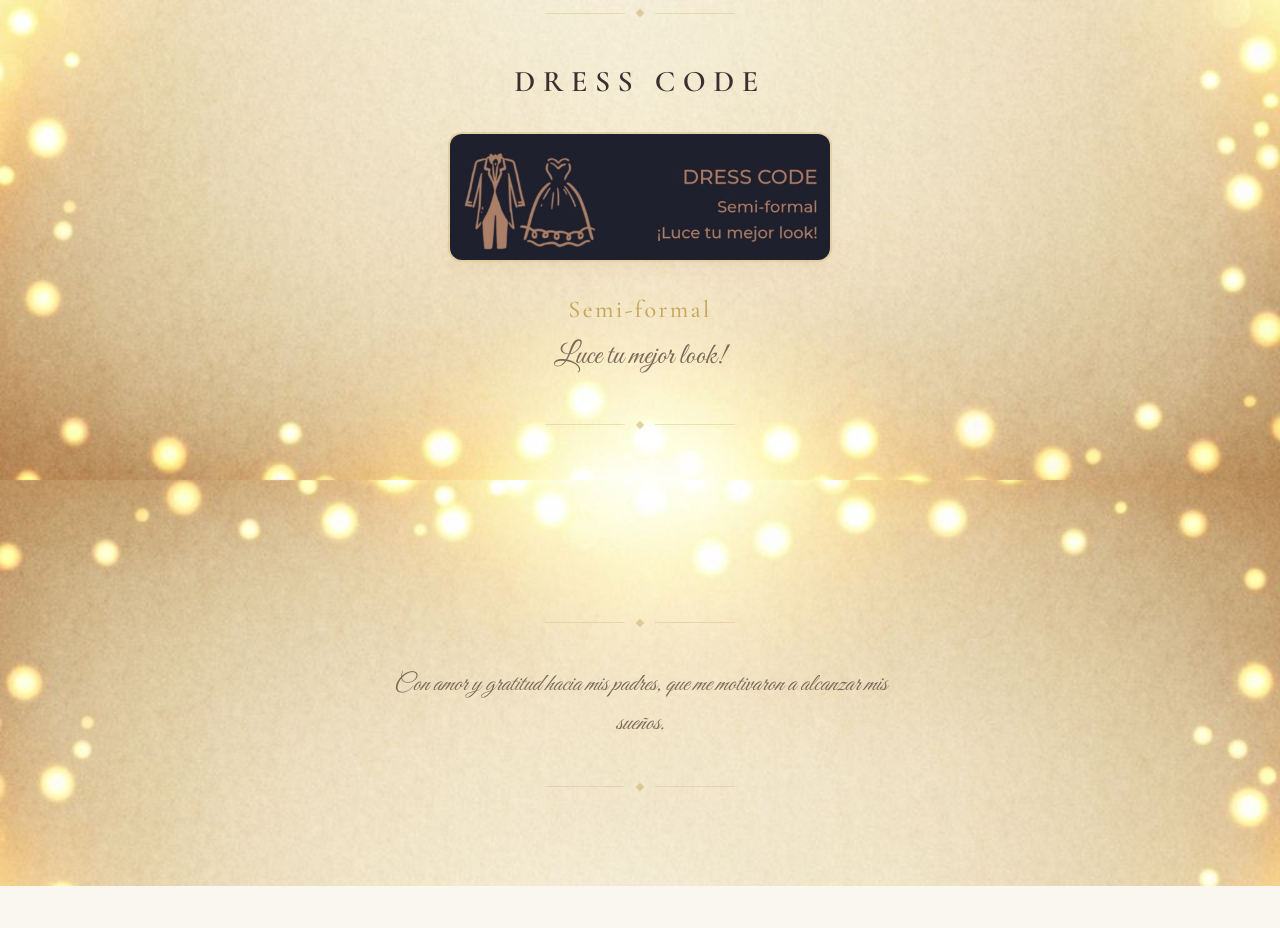
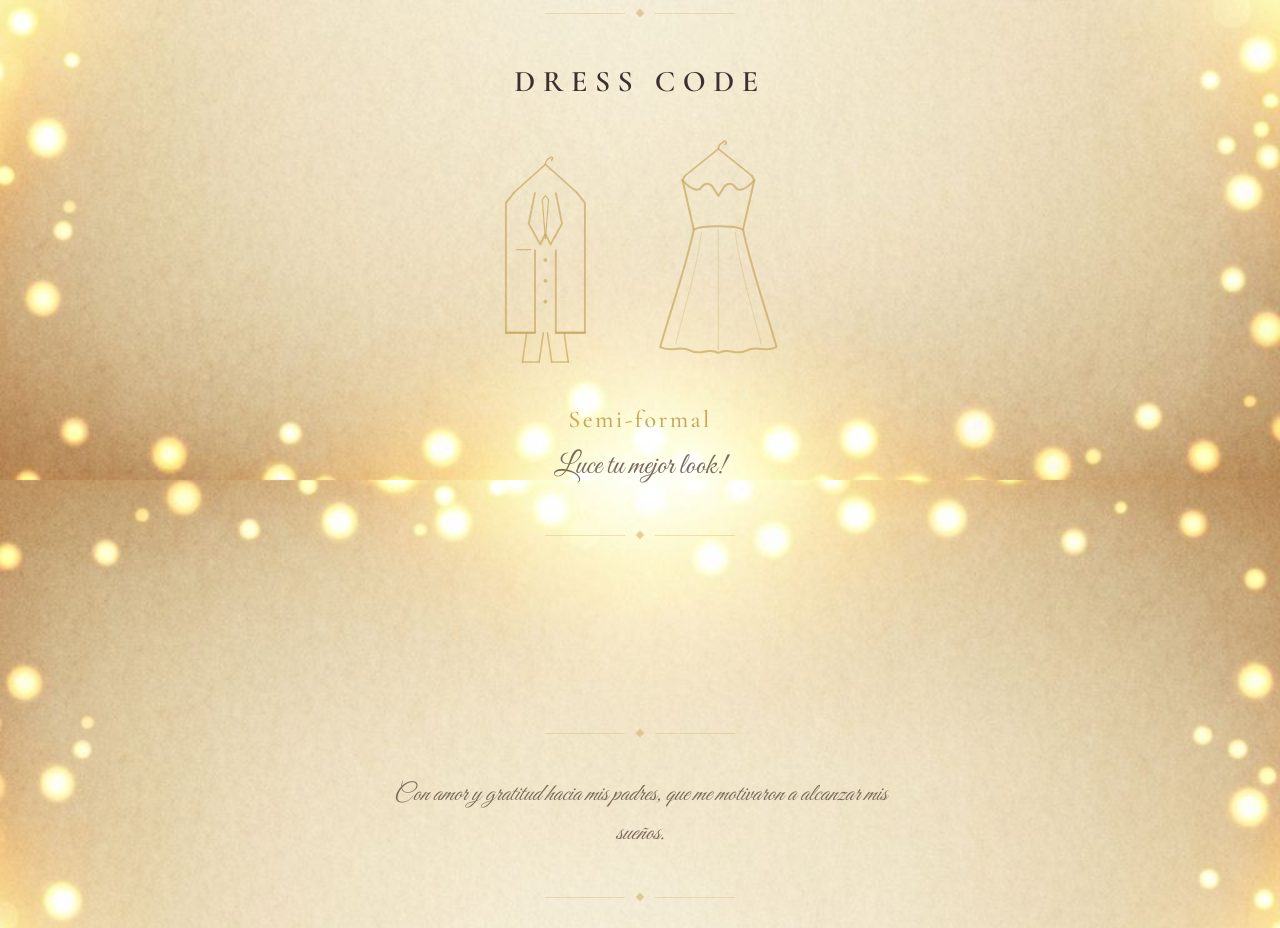
Before and after one commit to carlosaariasl/graduacion, a Next.js app: page / in a window 1280 px wide. Shown: the part 4640-5568 px from the top of the page. Before the commit the page ends 5526 px from the top, so only its background shows below. Built offline with nearby package versions, Linux system fonts and the light colour scheme.

Commit message:
feat: add line-art SVGs for Dress Code section
Replace reference image with custom SVG illustrations.

Co-authored-by: Carlos Arias <43482712+carlosaariasl@users.noreply.github.com>

```diff
--- a/components/dress-code-section.tsx
+++ b/components/dress-code-section.tsx
@@ -1,6 +1,199 @@
-import Image from "next/image"
 import { FadeInSection } from "./fade-in-section"
 import { GoldDividerSimple } from "./gold-divider"
+
+function SuitIllustration({ className = "" }: { className?: string }) {
+  return (
+    <svg
+      viewBox="0 0 120 200"
+      fill="none"
+      xmlns="http://www.w3.org/2000/svg"
+      className={className}
+      aria-hidden="true"
+    >
+      {/* Hanger */}
+      <path
+        d="M60 8 C60 4, 64 2, 64 2 C66 0, 68 2, 66 4"
+        stroke="currentColor"
+        strokeWidth="1.5"
+        strokeLinecap="round"
+      />
+      <path
+        d="M60 8 L30 35 M60 8 L90 35"
+        stroke="currentColor"
+        strokeWidth="1.5"
+        strokeLinecap="round"
+      />
+      {/* Jacket shoulders */}
+      <path
+        d="M30 35 L22 45 L22 170 L50 170 L50 90"
+        stroke="currentColor"
+        strokeWidth="1.8"
+        fill="none"
+        strokeLinejoin="round"
+      />
+      <path
+        d="M90 35 L98 45 L98 170 L70 170 L70 90"
+        stroke="currentColor"
+        strokeWidth="1.8"
+        fill="none"
+        strokeLinejoin="round"
+      />
+      {/* Lapels */}
+      <path
+        d="M50 35 L44 65 L55 85 L60 75"
+        stroke="currentColor"
+        strokeWidth="1.8"
+        fill="none"
+        strokeLinejoin="round"
+      />
+      <path
+        d="M70 35 L76 65 L65 85 L60 75"
+        stroke="currentColor"
+        strokeWidth="1.8"
+        fill="none"
+        strokeLinejoin="round"
+      />
+      {/* Tie */}
+      <path
+        d="M57 42 L60 38 L63 42 L60 80 Z"
+        stroke="currentColor"
+        strokeWidth="1.2"
+        fill="none"
+      />
+      {/* Pocket */}
+      <path
+        d="M32 90 L46 90"
+        stroke="currentColor"
+        strokeWidth="1.2"
+        strokeLinecap="round"
+      />
+      {/* Buttons */}
+      <circle cx="60" cy="100" r="1.8" fill="currentColor" />
+      <circle cx="60" cy="120" r="1.8" fill="currentColor" />
+      <circle cx="60" cy="140" r="1.8" fill="currentColor" />
+      {/* Bottom hem */}
+      <path
+        d="M22 170 L50 170 M70 170 L98 170"
+        stroke="currentColor"
+        strokeWidth="1.8"
+        strokeLinecap="round"
+      />
+      {/* Pants legs hint */}
+      <path
+        d="M42 170 L38 198 M58 170 L54 198"
+        stroke="currentColor"
+        strokeWidth="1.5"
+        strokeLinecap="round"
+      />
+      <path
+        d="M62 170 L66 198 M78 170 L82 198"
+        stroke="currentColor"
+        strokeWidth="1.5"
+        strokeLinecap="round"
+      />
+      <path
+        d="M38 198 L54 198 M66 198 L82 198"
+        stroke="currentColor"
+        strokeWidth="1.5"
+        strokeLinecap="round"
+      />
+    </svg>
+  )
+}
+
+function DressIllustration({ className = "" }: { className?: string }) {
+  return (
+    <svg
+      viewBox="0 0 140 200"
+      fill="none"
+      xmlns="http://www.w3.org/2000/svg"
+      className={className}
+      aria-hidden="true"
+    >
+      {/* Hanger */}
+      <path
+        d="M70 8 C70 4, 74 2, 74 2 C76 0, 78 2, 76 4"
+        stroke="currentColor"
+        strokeWidth="1.5"
+        strokeLinecap="round"
+      />
+      <path
+        d="M70 8 L40 32 M70 8 L100 32"
+        stroke="currentColor"
+        strokeWidth="1.5"
+        strokeLinecap="round"
+      />
+      {/* Bodice - sweetheart neckline */}
+      <path
+        d="M40 32 L38 36 C38 36, 50 50, 55 42 C58 38, 62 38, 65 42 L70 50 L75 42 C78 38, 82 38, 85 42 C90 50, 102 36, 102 36 L100 32"
+        stroke="currentColor"
+        strokeWidth="1.8"
+        fill="none"
+        strokeLinejoin="round"
+      />
+      {/* Bodice sides */}
+      <path
+        d="M38 36 L48 80"
+        stroke="currentColor"
+        strokeWidth="1.8"
+        strokeLinecap="round"
+      />
+      <path
+        d="M102 36 L92 80"
+        stroke="currentColor"
+        strokeWidth="1.8"
+        strokeLinecap="round"
+      />
+      {/* Waistline */}
+      <path
+        d="M48 80 C55 76, 85 76, 92 80"
+        stroke="currentColor"
+        strokeWidth="1.8"
+        fill="none"
+      />
+      {/* Skirt - flowing A-line shape */}
+      <path
+        d="M48 80 C42 110, 28 150, 18 185"
+        stroke="currentColor"
+        strokeWidth="1.8"
+        fill="none"
+      />
+      <path
+        d="M92 80 C98 110, 112 150, 122 185"
+        stroke="currentColor"
+        strokeWidth="1.8"
+        fill="none"
+      />
+      {/* Skirt bottom with scalloped hem */}
+      <path
+        d="M18 185 C28 190, 35 183, 45 188 C55 193, 60 185, 70 190 C80 185, 85 193, 95 188 C105 183, 112 190, 122 185"
+        stroke="currentColor"
+        strokeWidth="1.8"
+        fill="none"
+        strokeLinejoin="round"
+      />
+      {/* Skirt folds */}
+      <path
+        d="M55 82 C50 120, 38 155, 32 182"
+        stroke="currentColor"
+        strokeWidth="0.8"
+        opacity="0.5"
+      />
+      <path
+        d="M70 80 C70 120, 70 155, 70 188"
+        stroke="currentColor"
+        strokeWidth="0.8"
+        opacity="0.5"
+      />
+      <path
+        d="M85 82 C90 120, 102 155, 108 182"
+        stroke="currentColor"
+        strokeWidth="0.8"
+        opacity="0.5"
+      />
+    </svg>
+  )
+}
 
 export function DressCodeSection() {
   return (
@@ -16,27 +209,21 @@ export function DressCodeSection() {
       </FadeInSection>
 
       <FadeInSection delay={400}>
-        <div className="mx-auto mt-8 max-w-sm overflow-hidden rounded-xl border-2 border-gold/30 shadow-lg shadow-gold/10">
-          <Image
-            src="/images/dress-code.png"
-            alt="Dress code: Semi-formal - ilustracion de traje y vestido"
-            width={600}
-            height={200}
-            className="block w-full object-cover"
-            sizes="(max-width: 768px) 85vw, 384px"
-          />
+        <div className="mx-auto mt-10 flex items-end justify-center gap-4 text-gold/70 md:gap-8">
+          <SuitIllustration className="h-40 w-auto md:h-52" />
+          <DressIllustration className="h-44 w-auto md:h-56" />
         </div>
       </FadeInSection>
 
       <FadeInSection delay={600}>
-        <p className="mt-8 text-xl tracking-widest font-medium text-gold md:text-2xl">
+        <p className="mt-10 text-xl tracking-widest font-medium text-gold md:text-2xl">
           Semi-formal
         </p>
         <p
           className="mt-3 text-2xl text-brown-light md:text-3xl"
           style={{ fontFamily: "var(--font-great-vibes)" }}
         >
-          Luce tu mejor look!
+          {'Luce tu mejor look!'}
         </p>
       </FadeInSection>
 
```
